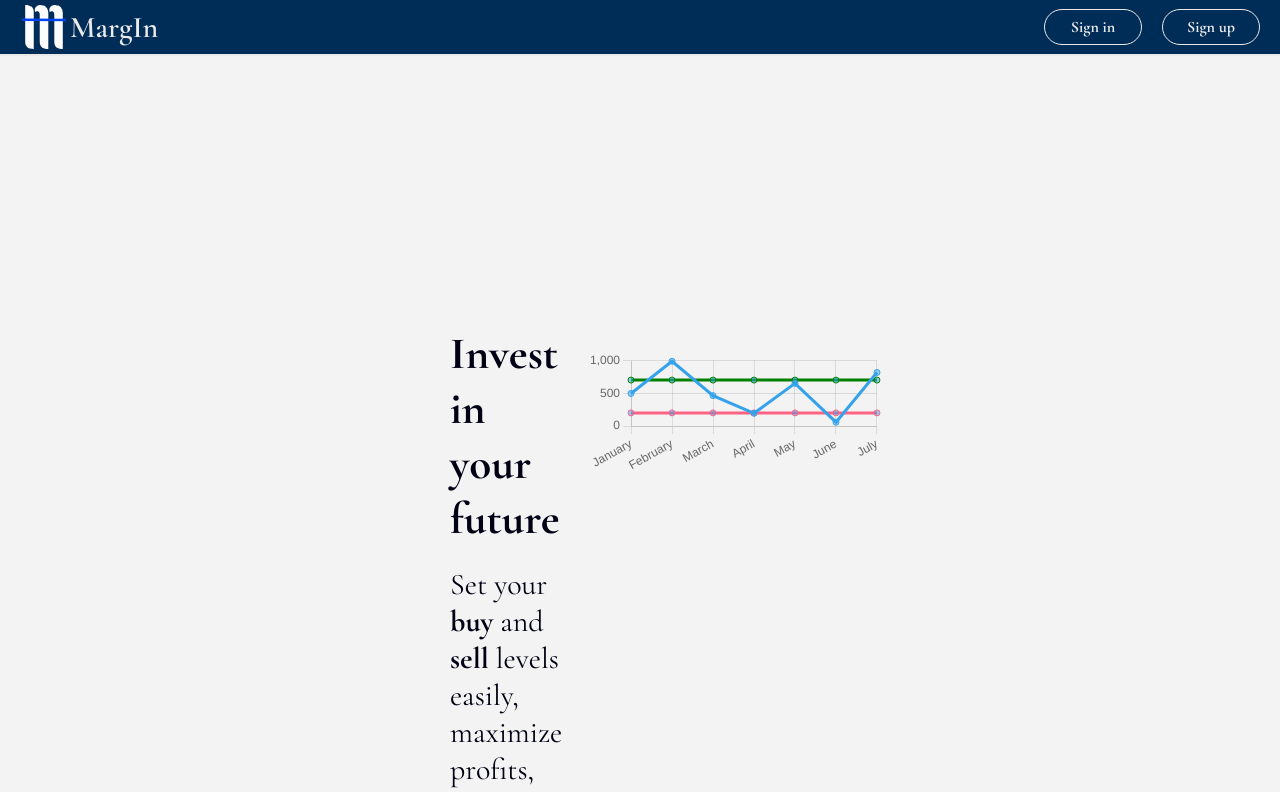
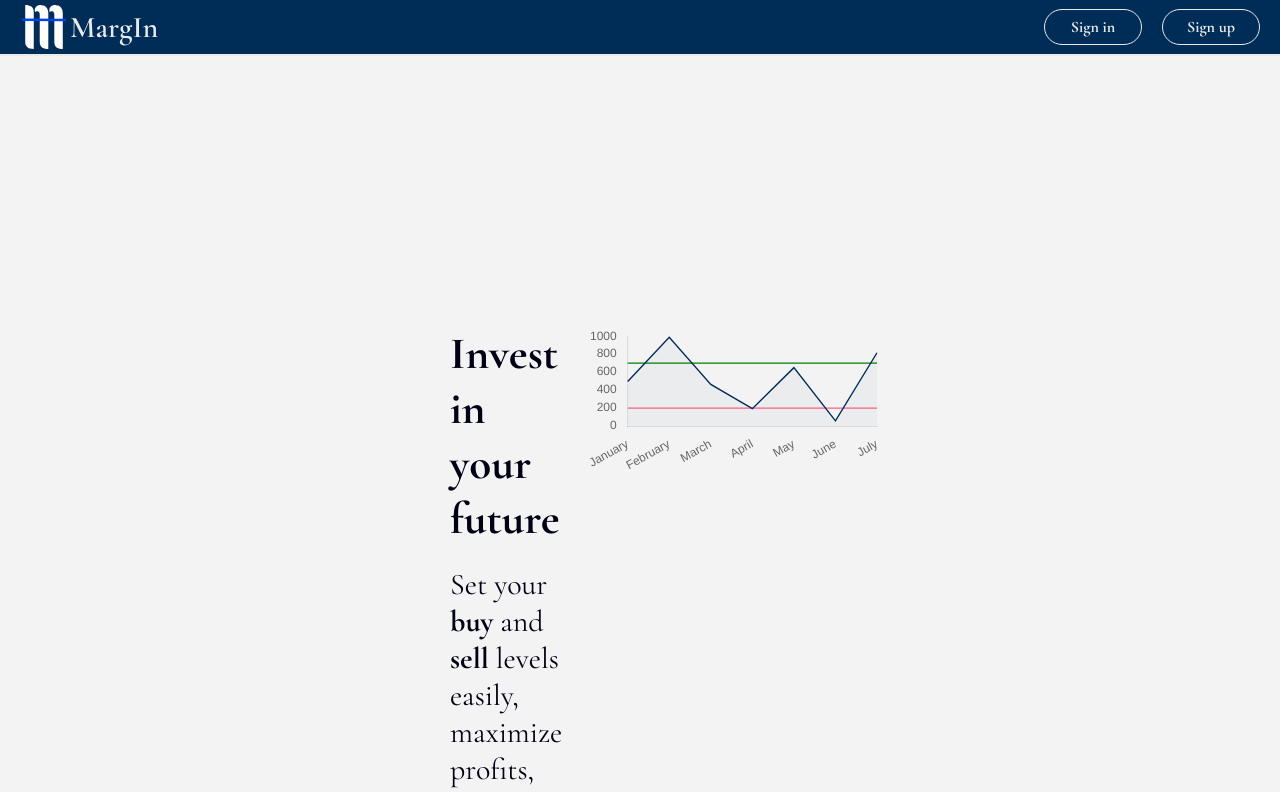
Before and after one commit to LecDoit/margIN, a React (Create React App) app: page / in a window 1280 px wide. Shown: the top 792 px of the page. Built offline with nearby package versions, Linux system fonts and the light colour scheme.

Commit message:
working perfectly, thinking about new ideas

```diff
--- a/src/App.css
+++ b/src/App.css
@@ -300,6 +300,17 @@ color: var(--DARKBLUE);
 
 
 
+}
+
+.updateUser--button{
+  margin-top: 25px;
+  border:1px solid var(--BLUE);
+  border-radius: 9999px;
+  display: flex;
+  padding: 8px;
+  height: 18px;
+  align-items: center;
+  justify-content: center;
 }
 
 
@@ -876,11 +887,12 @@ input:focus{
   /* border:1px solid var(--DARKBLUE); */
   width:98px;
   margin-left: 30px;
-  height: 98px;
+  height: 90px;
   display: grid;
   justify-content: center;
   line-height: 90px;
   border-radius:10px;
+  margin-top:5px;
 
 }
 .add--stock{
@@ -938,11 +950,19 @@ input:focus{
   gap:20px;
   border-bottom: 1px solid var(--LIGHTBLUE);
 }
+.modal--title--details{
+  display: flex;
+  gap:25px;
+}
 .modal--title--right{
   display: flex;
   flex-direction: row;
   align-items: center;
 
+}
+.flex--horizontal{
+  display: flex;
+  flex-direction:horizontal;
 }
 
 .tficlose{
--- a/src/components/HeroLineChart.js
+++ b/src/components/HeroLineChart.js
@@ -22,27 +22,67 @@ function HeroLineChart() {
 
   setTimeout(()=>{setRefreshData(Math.random())},4000)
 
-   const options = {
-    responsive: true,
-    plugins: {
-      annotation:{
-        annotations:{
-          line1:{
-            type:'line',
-            yMin: 600,
-            yMax: 600,
-            borderColor:'rgb(255,99,132)',
-            borderWidth:2
-          }
+  const options = {
+    responsive:true,
+    interaction:{
+        mode:'nearest',
+        axis:'xy',
+        intersect:false
+    },
+    maintainAspectRatio:false,
+    plugins:{
+        legend:{
+            display:false,
+        },
+        tooltip:{
+            enabled:true,
+            mode:'nearest',
+
+            callbacks:{
+                label: (e)=>{
+                    return `Price: ${e.raw}`
+                }
+            },
+            backgroundColor:'rgba(0, 67, 241)',
+            titleFont:{
+            },
+            displayColors:false,
+
+        },
+
+    },
+    elements:{
+        line:{
+
         }
-      },
-      legend: false,
-      title: {
-        display: true,
+    },
+    scales:{
+        x:{
+            display:true,
+            grid:{
+                display:false
+            },
+            ticks:{
+                maxTicksLimit:7,
+                align:"start"
 
-      },
-    },
-  };
+            }
+        },
+        y:{
+            display:true,
+            grid:{
+                display:false
+            },
+            ticks:{
+                // color:'#fff',
+                callback: (e)=>{
+                    return `${e}`
+                }
+            }
+        }
+    }
+
+}
 
   const labels = ['January', 'February', 'March', 'April', 'May', 'June', 'July'];
 
@@ -51,30 +91,40 @@ function HeroLineChart() {
     datasets: [
 
       {
+
         data: labels.map(() => faker.number.int({ min: 0, max: 1000 })),
-        borderColor: 'rgb(53, 162, 235)',
-        backgroundColor: 'rgba(53, 162, 235, 0.5)',
+        fill:true,
+        borderColor: '#002c58',
+        backgroundColor:'rgba(0, 44, 88, 0.03)',
+        pointRadius:0,
+        tension:0,
+        borderWidth:1.4,
       },
       {
         data: labels.map(() => faker.number.int({ min: 200, max: 200 })),
         borderColor: 'rgb(255,99,132)',
         backgroundColor: 'rgba(53, 162, 235, 0.5)',
+        pointRadius:0,
+        tension:0,
+        borderWidth:1.4,
       },
       {
         data: labels.map(() => faker.number.int({ min: 700, max: 700 })),
         borderColor: 'rgb(0,128,0)',
         backgroundColor: 'rgba(53, 162, 235, 0.5)',
+        pointRadius:0,
+        tension:0,
+        borderWidth:1.4,
       },
     ],
   };
-
 
 
     return(
 
           <div className='hero--1--2'>
 
-            <Line data={data} options={options} />
+            <Line options={options}  data={data} />
           </div>
 
     )
--- a/src/components/SingleStock.js
+++ b/src/components/SingleStock.js
@@ -5,8 +5,8 @@ import BasicLineChart from "./BasicLineChart"
 import LoadingSmall from '../components/LoadingSmall'
 import {motion} from 'framer-motion'
 import SingleStockDetails from './SingleStockDetails';
-import {chartRangeFactory} from '../helpers/webSocketHelpers'
-import { endDate } from '../helpers/webSocketHelpers';
+import {chartRangeFactory,endDate,getSymbolFactory} from '../helpers/webSocketHelpers'
+
 
 const SingleStock = ({chartRangeArgument,order,stock}) => {
 
@@ -26,13 +26,11 @@ const SingleStock = ({chartRangeArgument,order,stock}) => {
   const [centerX,setCenterX] = useState(0)
   const [centerY,setCenterY] = useState(0)
 
-  // const [endDate,setEndDate] = useState(new Date().getTime())
 
 
   useEffect(()=>{
     // console.log(data,chartRangeArgument.arguments.info)
     if (data){
-      console.log((stock.start),'comming from mongo')
       const p = data.returnData.rateInfos[data.returnData.rateInfos.length-1].open
       const last24hp = data.returnData.rateInfos[data.returnData.rateInfos.length-2].open
       const last7D = data.returnData.rateInfos[0].open
@@ -73,6 +71,7 @@ const SingleStock = ({chartRangeArgument,order,stock}) => {
   useEffect(()=>{
     if (isLoggedIn){
       functionCall(chartRangeArgument)
+
     }
   },[isLoggedIn,functionCall])
 
@@ -81,8 +80,8 @@ const SingleStock = ({chartRangeArgument,order,stock}) => {
 
   return (
     <div>
-      <SingleStockDetails  showModal={showModal} setShowModal={setShowModal} centerX={centerX} centerY={centerY}
-      chartData={data} chartRangeArgument={chartRangeFactory(stock.start,endDate,stock.symbol,stock.ticks,stock.period)} stock={stock}/>
+      { showModal ? <SingleStockDetails  showModal={showModal} setShowModal={setShowModal} centerX={centerX} centerY={centerY}
+      chartData={data} chartRangeArgument={chartRangeFactory(stock.start,endDate,stock.symbol,stock.ticks,stock.period)} stock={stock}/>:<div></div>}
 
       <motion.div
       whileHover={{scale:1.02,backgroundColor:'rgba(253, 253, 253,0.1)',
--- a/src/components/SingleStockDetails.js
+++ b/src/components/SingleStockDetails.js
@@ -2,12 +2,13 @@ import React, { useEffect,useState } from 'react'
 import {motion} from 'framer-motion'
 import useWebsocketHook from '../hooks/useWebSocketHook'
 import {Line} from 'react-chartjs-2'
-import {ticksAndPeriods,lineChartFactory,findItemByProperty} from '../helpers/webSocketHelpers'
+import {ticksAndPeriods,lineChartFactory,findItemByProperty, getSymbolFactory} from '../helpers/webSocketHelpers'
 import {useStocksContext } from "../hooks/useStocksContext";
 import axios from'axios';
 import { useAuthContext } from '../hooks/useAuthContext';
 import {TfiClose} from 'react-icons/tfi'
 import Loading from '../components/Loading'
+import SingleStockDetailsPrice from './SingleStockDetailsPrice'
 
 
 
@@ -212,34 +213,29 @@ const SingleStockDetails = ({showModal,setShowModal,centerX,centerY,chartRangeAr
 
 
 
+
   return (
-    <div >
-        {showModal && (
+        <div>
             <motion.div className='backdrop'
             variants={backdrop}
             initial="hidden"
             animate='visible'
             exit='hidden'
-            onClick={handleBackdropClick}
-            >
+            onClick={handleBackdropClick}>
                 <motion.div className='modal'
                     variants={modal}
                     initial="hidden"
                     animate='visible'
-                    exit='hidden'
-                >
+                    exit='hidden'>
                     <div className='modal--title'>
                         <div className='modal--title--left'>
-                            <div>{symbol}</div>
-                            <div>current price and change</div>
+                            <SingleStockDetailsPrice stock={stock}/>
                         </div>
                         <div className='modal--title--right'>
                             <div onClick={()=>setShowModal(false)}><TfiClose className={'tficlose'}/>
                         </div>
                         </div>
-
                     </div>
-
                         <div className='modal--form'>
                             {ticksAndPeriods.map((item,i)=>
                             <div key={item.ticks}   className='modal--form--period--button'  >
@@ -265,9 +261,6 @@ const SingleStockDetails = ({showModal,setShowModal,centerX,centerY,chartRangeAr
 
                             )}
                         </div>
-
-
-
                     <div className='modal--chart--group'>
                         <div className='modal--chart'>
                             { !hookIsLoaded ?<Loading/> :<Line   data={lineChartFactory(data,symbol, "#002c58",0,1.4,0.03,buy,sell)} options={options}/>}
@@ -284,18 +277,22 @@ const SingleStockDetails = ({showModal,setShowModal,centerX,centerY,chartRangeAr
                                     <input onChange={(e)=>setBuy(Number(e.target.value))} value={buy===0 ? '': buy} type="number" ></input>
                                 </div>
 
-                                <button onClick={updateUser}>Set prices</button>
+                                <motion.div className='updateUser--button'
+                                    onClick={updateUser}
+                                    whileHover={{backgroundColor:'#002c58',color:'#F3F3F3'}}
+                                    whileTap={{backgroundColor:'#EAEAEA',color:'#002c58',scale:0.9}}
+
+
+                                    >Set prices
+                                </motion.div>
                             </form>
                         </div>
                     </div>
-
-
-
                 </motion.div>
             </motion.div>
 
-        )}
-    </div>
+
+        </div>
   )
 }
 
--- /dev/null
+++ b/src/components/SingleStockDetailsPrice.js
@@ -0,0 +1,52 @@
+import React, { useEffect,useState } from 'react'
+import {motion} from 'framer-motion'
+import useWebsocketHook from '../hooks/useWebSocketHook'
+import {Line} from 'react-chartjs-2'
+import {ticksAndPeriods,lineChartFactory,findItemByProperty, getSymbolFactory} from '../helpers/webSocketHelpers'
+import {useStocksContext } from "../hooks/useStocksContext";
+import axios from'axios';
+import { useAuthContext } from '../hooks/useAuthContext';
+import {TfiClose} from 'react-icons/tfi'
+import LoadingSmall from '../components/LoadingSmall'
+
+
+const SingleStockDetailsPrice = (stock) => {
+
+    const {data,error,hookIsLoaded,isLoggedIn,functionCall} = useWebsocketHook()
+    const {stocks,dispatch} = useStocksContext()
+
+    const [symbol,setSymbol] = useState('')
+    const [bid,setBid] = useState('')
+    const [ask,setAsk] = useState('')
+
+
+
+    useEffect(()=>{
+        if (isLoggedIn){
+          functionCall(getSymbolFactory(stock.stock.symbol))
+        }
+      },[isLoggedIn,functionCall,stocks])
+
+      useEffect(()=>{
+        if (data){
+            console.log(data.returnData)
+            setSymbol(data.returnData.description)
+            setBid(data.returnData.bid)
+            setAsk(data.returnData.ask)
+        }
+
+      },[data])
+
+  return (
+        <div className='modal--title--details'>
+            <div>{hookIsLoaded ? <div >{symbol}</div> :<LoadingSmall/>}</div>
+            <div className='flex--horizontal'>Bid: {hookIsLoaded ? <div>{bid}</div> :<LoadingSmall/>}</div>
+            <div className='flex--horizontal'>Ask: {hookIsLoaded ? <div>{ask}</div> :<LoadingSmall/>}</div>
+        </div>
+
+
+
+  )
+}
+
+export default SingleStockDetailsPrice
--- a/src/helpers/webSocketHelpers.js
+++ b/src/helpers/webSocketHelpers.js
@@ -1,4 +1,5 @@
 import {format} from 'date-fns'
+import { get } from 'react-hook-form'
 
 export const chartRangeFactory = (start,end,symbol,ticks,period)=>{
     const chartRange = {
@@ -23,6 +24,17 @@ export const credentials = {
 
 }
 
+
+export const getSymbolFactory = (symbol)=>{
+    const getSymbol ={
+        "command": "getSymbol",
+        "arguments": {
+            "symbol": `${symbol}`
+        }
+    }
+    return getSymbol
+
+}
 
 
 export const lineChartFactory = (arg,arg2,arg3,tension,thicknes,bgO,buy,sell)=>{
```
Also changed, not shown: 12 other files (tests, documents, lock files or other folders).
